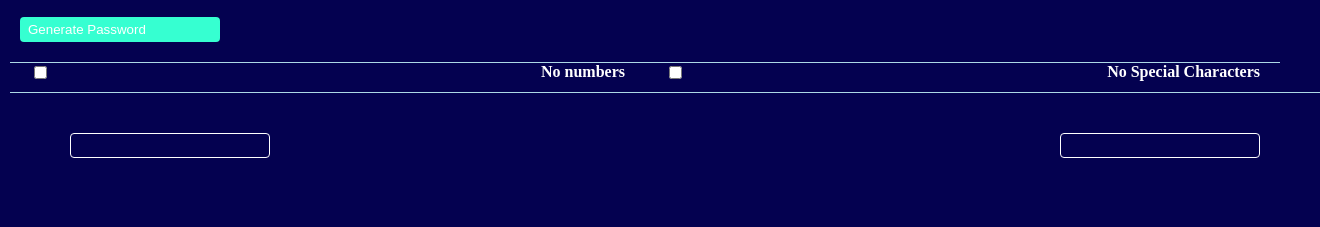
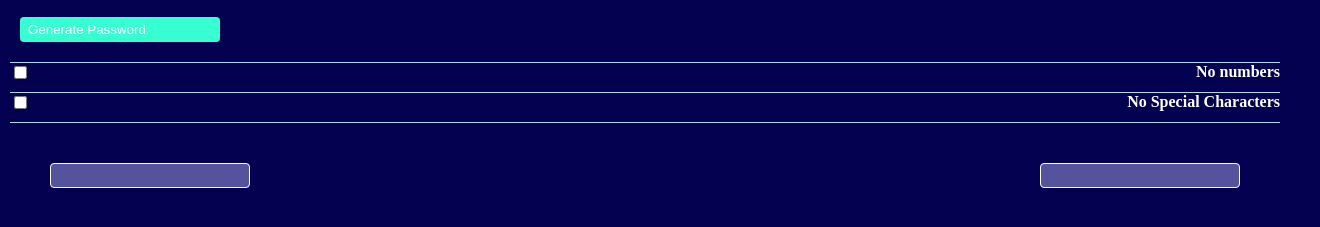
Before and after one commit to mkassoum/passwordgenerator, a plain HTML site: page index.html in a window 1280 px wide. Shown: the part 93-320 px from the top of the page, 1320 px wide, since content can reach past the window. Drawn offline with Linux system fonts and the light colour scheme.

Commit message:
Update index.css

```diff
--- a/index.css
+++ b/index.css
@@ -2,18 +2,20 @@ body {
     margin: 0;
     background-color: #040150;
     margin-left: 10px
+}
 
-}
 h1 {
     color: white;
     margin-bottom: 0;
 
 }
+
 h2 {
     color: #36FFD1;
     margin-left: 100px;
     margin-top: 5px;
 }
+
 #generate-btn {
     margin-left: 10px;
     display: flex;
@@ -27,18 +29,20 @@ h2 {
     align-content: center;
 
 }
+
 div {
     display: flex;
     margin-top: 10px;
     justify-content: space-between;
     width: 100%;
     border-top: solid 1px lightblue;
-    padding-right: 20px;
-    padding-left: 20px;
+
+
 
 }
+
 .generated {
-    background-color: #040150;
+    background-color: #55539e;
     min-width: 200px;
     margin: 40px;
     min-height: 25px;
@@ -49,11 +53,13 @@ div {
     color: #36FFD1;
     border: solid 0.5px white;
 }
-@media (width < 550px){
+
+@media (width < 550px) {
     div {
         flex-direction: column;
     }
 }
+
 .check-boxes {
     display: flex;
     color: white;
@@ -61,6 +67,5 @@ div {
     padding: 0;
     width: 100%;
     border: none;
-    justify-content: space-between;
-    position: relative;
+    flex-direction: column;
 }
```
